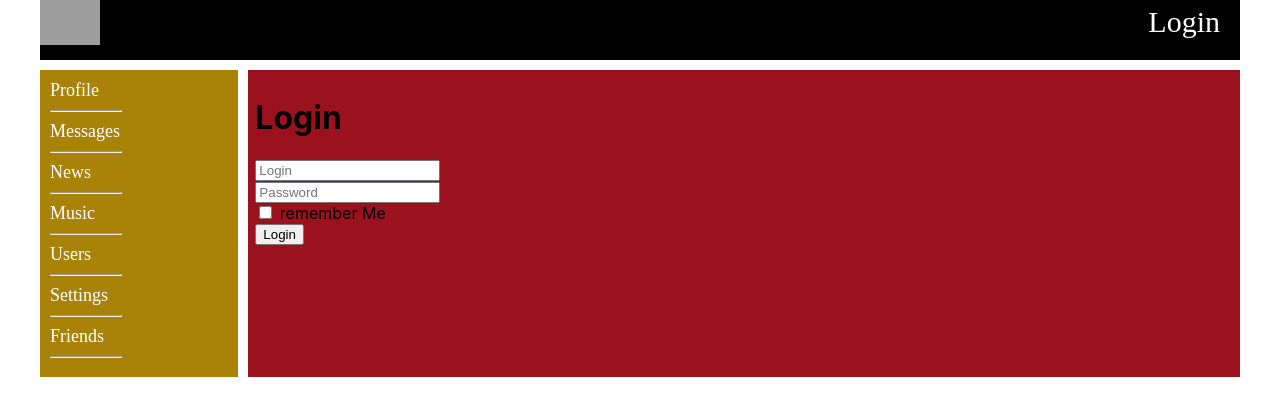
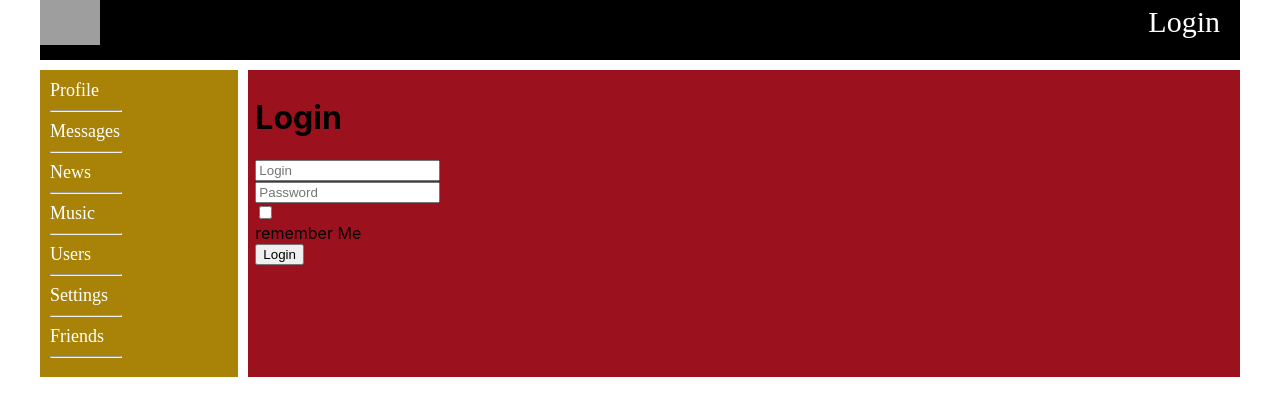
Before and after one commit to pipkey/soushal, a React (Create React App) app: page /login in a window 1280 px wide. Shown: the top 416 px of the page. Built offline with nearby package versions, Linux system fonts and the light colour scheme; no server answers; grey boxes are pictures that could not be loaded.

Commit message:
77 add validate forms

```diff
--- /dev/null
+++ b/src/components/FormsControls/FormControllers.module.css
@@ -0,0 +1,8 @@
+.formControl.error input,
+.formControl.error textarea {
+border: 3px solid rebeccapurple;
+}
+
+.error span{
+    color: rebeccapurple;
+}
--- /dev/null
+++ b/src/components/FormsControls/FormsConrollers.tsx
@@ -0,0 +1,32 @@
+import React from "react"
+import style from "./FormControllers.module.css"
+
+type MyTextareaType = {
+    input: any
+    meta: any
+    child: any
+}
+
+const FormControl: React.FC<MyTextareaType> = ({meta, children, ...props}) => {
+    const hasError = meta.touched && meta.error;
+
+    return (
+        <div className={style.formControl + " " + (hasError ? style.error : "")}>
+            <div>
+                {children}
+            </div>
+            {hasError && <span> {meta.error} </span>}
+        </div>
+    )
+};
+
+
+export const Textarea: React.FC<MyTextareaType> = (props) => {
+    const {input, meta, ...restProps} = props;
+    return <FormControl {...props}><textarea {...restProps} {...input}/> </FormControl>
+};
+
+export const Input: React.FC<MyTextareaType> = (props) => {
+    const {input, meta, ...restProps} = props;
+    return <FormControl {...props}><input {...restProps} {...input}/> </FormControl>
+};
--- a/src/components/Login/Login.tsx
+++ b/src/components/Login/Login.tsx
@@ -1,5 +1,7 @@
 import React from "react"
 import {Field, reduxForm, InjectedFormProps} from "redux-form";
+import {Input} from "../FormsControls/FormsConrollers";
+import {required} from "../../utills/validators/validators";
 
 
 type FormDataType = {
@@ -13,13 +15,26 @@ const LoginForm: React.FC<InjectedFormProps<FormDataType>> = (props) => {
     return (
         <form onSubmit={props.handleSubmit}>
             <div>
-                <Field placeholder={"Login"} component={"input"} name={"login"}/>
+                <Field
+                    placeholder={"Login"}
+                    component={Input}
+                    name={"login"}
+                    validate ={[required]}
+                />
             </div>
             <div>
-                <Field placeholder={"Password"} component={"input"} name={"password"}/>
+                <Field
+                    placeholder={"Password"}
+                    component={Input}
+                    name={"password"}
+                    validate ={[required]}
+                />
             </div>
             <div>
-                <Field component={"input"} type={"checkbox"} name={"rememberMe"}/> remember Me
+                <Field component={Input}
+                       type={"checkbox"}
+                       name={"rememberMe"}
+                /> remember Me
             </div>
             <div>
                 <button>Login</button>
--- a/src/components/Navbar/Dialogs/Dialogs.tsx
+++ b/src/components/Navbar/Dialogs/Dialogs.tsx
@@ -1,9 +1,11 @@
-import React, {ChangeEvent} from "react";
+import React from "react";
 import ss from "./Dialogs.module.css"
 import DialogItem from "./DialogItem/DialogItem";
 import Message from "./Messages/Message";
 import {MessagePageType} from "../../../redux/store";
 import {reduxForm, Field, InjectedFormProps} from "redux-form";
+import {Textarea} from "../../FormsControls/FormsConrollers";
+import {required, maxLengthCreator} from "../../../utills/validators/validators";
 
 
 type MessagePropsType = {
@@ -46,14 +48,20 @@ const Dialogs = (props: MessagePropsType) => {
 type AddMessageFormType = {
     newMessage: string
 }
+const maxLength30 = maxLengthCreator(30);
 
 const AddMessageForm: React.FC<InjectedFormProps<AddMessageFormType>> = (props) => {
 
     return (
-
         <form onSubmit={props.handleSubmit}>
             <div>
-                <Field component={"textarea"} name={"newMessage"} placeholder={"enter your message"}/>
+                <Field component={Textarea}
+                       name={"newMessage"}
+                       placeholder={"enter your message"}
+                       validate ={[
+                           required, maxLength30
+                       ]}
+                />
                 <button> Send</button>
             </div>
         </form>
--- a/src/components/Profile/MyPosts/MyPosts.tsx
+++ b/src/components/Profile/MyPosts/MyPosts.tsx
@@ -1,9 +1,11 @@
-import React, {ChangeEvent} from "react";
+import React from "react";
 import ss from "./MyPosts.module.css"
 import Post from "./Post/Post"
 import {PostType} from "../../../redux/store"
 import  {Field,InjectedFormProps} from "redux-form";
 import {reduxForm} from "redux-form";
+import {required, maxLengthCreator} from "../../../utills/validators/validators";
+import {Textarea} from "../../FormsControls/FormsConrollers";
 
 type MyPostsPropsType = {
     addPost: (post:string) => void
@@ -41,12 +43,19 @@ type AddPostFormType = {
     post: string
 }
 
+const maxLength30 = maxLengthCreator(30);
+
+
 const AddPostForm: React.FC<InjectedFormProps<AddPostFormType>> = (props) => {
     return (
         <form onSubmit={props.handleSubmit}>
             <Field name={"post"}
-                   component={"textarea"}
+                   component={Textarea}
                    placeholder={"send your post"}
+                   validate={[
+                       required,
+                       maxLength30,
+                   ]}
             />
 
             <button>Add post</button>
--- /dev/null
+++ b/src/utills/validators/validators.ts
@@ -0,0 +1,8 @@
+export const required = (value: string) => {
+    if (value) return undefined;
+    return "Field is required"
+};
+export const maxLengthCreator= (maxValue:number) =>  (value: string) => {
+    if (value.length > maxValue) return `Max length is ${maxValue} symbols`;
+    return undefined
+};
```
